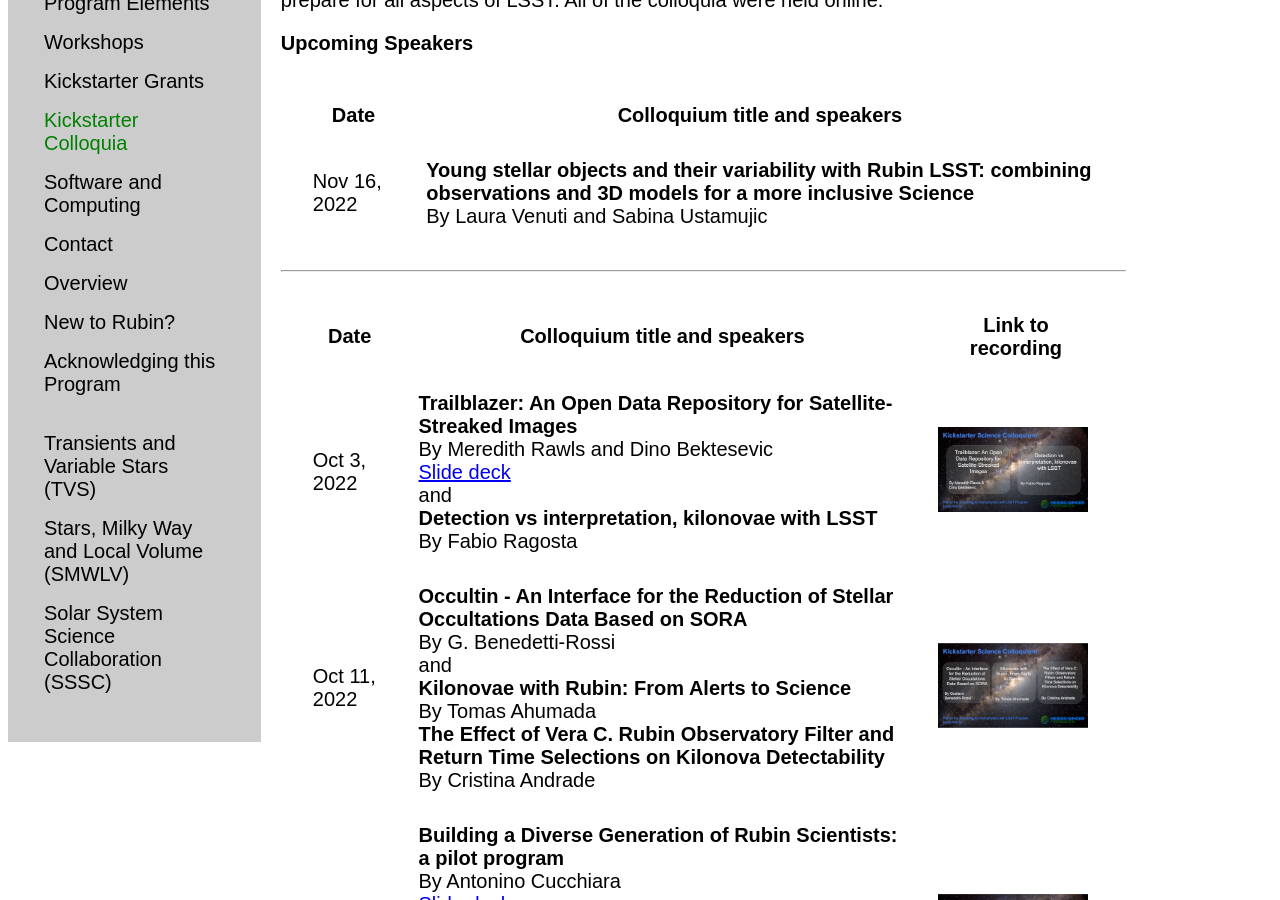
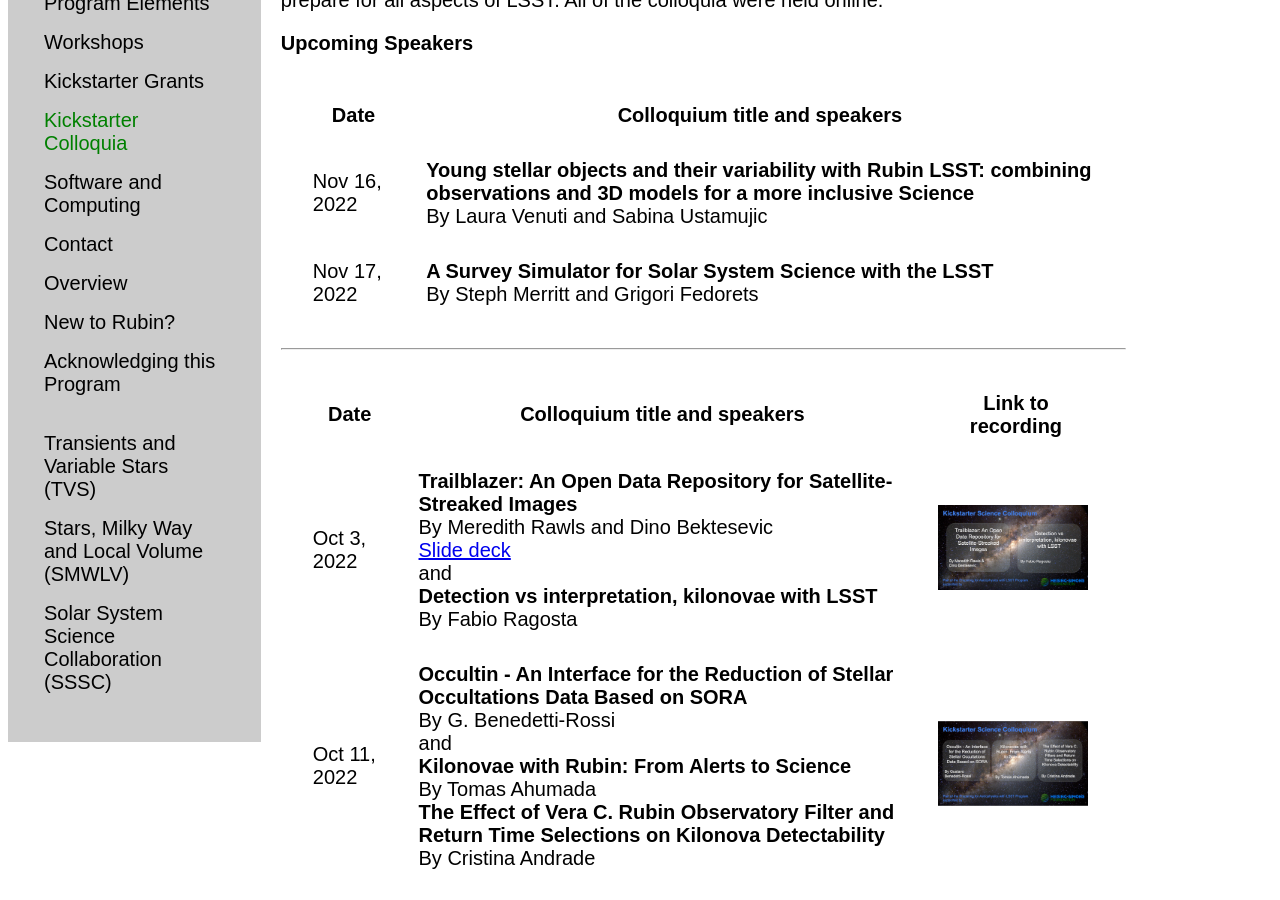
Before and after one commit to lsst-sci-prep/lsst-sci-prep.github.io, a Jekyll site: the page built from kickstarter_colloquia.html, in a window 1280 px wide and 900 px high, scrolled down 1107 px. Built offline with Jekyll 4.4.1, drawn with Linux system fonts in a browser that asks for light colours.

Commit message:
Added details of Nov 17 colloquium

```diff
--- a/kickstarter_colloquia.html
+++ b/kickstarter_colloquia.html
@@ -16,6 +16,11 @@ of LSST.  All of the colloquia were held online.</p>
     <td>Nov 16, 2022</td>
     <td><b>Young stellar objects and their variability with Rubin LSST: combining observations and 3D models for a more inclusive Science</b><br>
       By Laura Venuti and Sabina Ustamujic</td>
+  </tr>
+  <tr>
+    <td>Nov 17, 2022</td>
+    <td><b>A Survey Simulator for Solar System Science with the LSST</b><br>
+      By Steph Merritt and Grigori Fedorets</td>
   </tr>
 </table>
 
```
